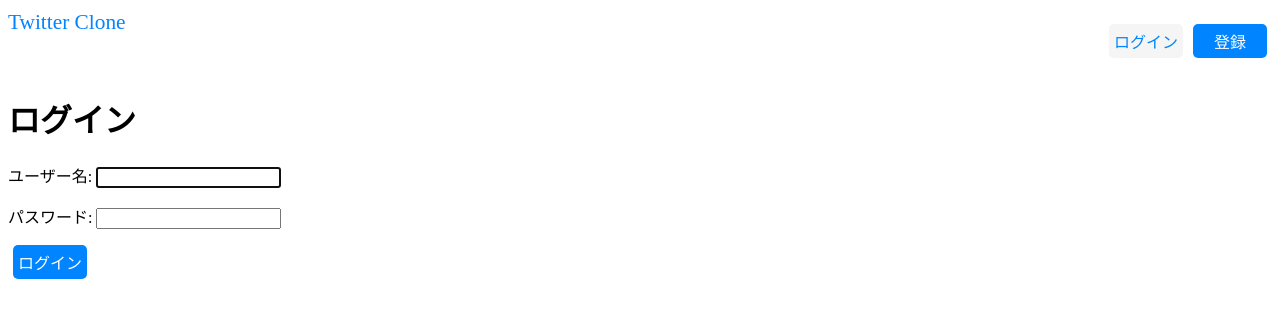
After one commit to shinonome-inc/backend-final-assignment-taman, a Django app: page /accounts/login/ in a window 1280 px wide. The commit adds this page. Shown: the top 318 px of the page. Run offline with Django 4.2, Linux system fonts and the light colour scheme.

Commit message:
correction of the second review

```diff
--- a/accounts/static/css/twitterclone.css
+++ b/accounts/static/css/twitterclone.css
@@ -16,13 +16,15 @@ button {
     border-radius: 5px;
 }
 
-#topbuttons {
+.top {
     width: 70%;
-    text-align: right;
+    display: flex;
+    justify-content: flex-end;
+    list-style: none;
 }
 
-#topbuttons button {
-    width: 74px;
+.topbuttons {
+    width: 74px
 }
 
 .blueback {
@@ -36,3 +38,10 @@ button {
     border: none;
     color: rgb(0, 132, 255);
 }
+
+#usericon {
+    font-size: 12pt;
+    padding: 5px 5px;
+    margin: 0 5px;
+    color: rgb(0, 132, 255);
+}
--- a/accounts/urls.py
+++ b/accounts/urls.py
@@ -1,17 +1,15 @@
-# from django.contrib.auth import views as auth_views
+from django.contrib.auth import views as auth_views
 from django.urls import path
 
 from . import views
-
-# from django.shortcuts import render
 
 app_name = "accounts"
 
 urlpatterns = [
     path("signup/", views.SignupView.as_view(), name="signup"),
-    # path('login/', auth_views.LoginView.as_view(), name='login'),
-    # path('logout/', auth_views.LogoutView.as_view(), name='logout'),
-    # path('<str:username>/', views.UserProfileView.as_view(), name='user_profile'),
+    path("login/", auth_views.LoginView.as_view(), name="login"),
+    path("logout/", auth_views.LogoutView.as_view(), name="logout"),
+    # path("<str:username>/", views.UserProfileView.as_view(), name="user_profile"),
     # path('<str:username>/follow/', views.FollowView.as_view(), name='follow'),
     # path('<str:username>/unfollow/', views.UnFollowView, name='unfollow'),
     # path('<str:username>/following_list/', views.FollowingListView.as_view(), name='following_list'),
--- a/mysite/settings.py
+++ b/mysite/settings.py
@@ -125,3 +125,7 @@ STATIC_URL = "static/"
 DEFAULT_AUTO_FIELD = "django.db.models.BigAutoField"
 
 AUTH_USER_MODEL = "accounts.User"
+
+LOGIN_REDIRECT_URL = "tweets:home"
+
+LOGOUT_REDIRECT_URL = "/"
--- a/templates/base.html
+++ b/templates/base.html
@@ -12,12 +12,29 @@
 <body>
   <header>
     <p id="logo">Twitter Clone</p>
-    <div id="topbuttons">
-      <button type="button" class="whiteback">ログイン</button>
-      <a href="{% url 'accounts:signup' %}">
-        <button type="button" class="blueback">登録</button>
-      </a>
-    </div>
+    {% if request.user.is_authenticated %}
+    <ul class="top">
+      <li>
+        <a href="{% url 'accounts:logout' %}">
+          <button type="button" class="topbuttons whiteback">Logout</button>
+        </a>
+      </li>
+      <li id="usericon">{{ user }}</li>
+    </ul>
+    {% else %}
+    <ul class="top">
+      <li>
+        <a href="{% url 'accounts:login' %}">
+          <button type="button" class="topbuttons whiteback">ログイン</button>
+        </a>
+      </li>
+      <li>
+        <a href="{% url 'accounts:signup' %}">
+          <button type="button" class="topbuttons blueback">登録</button>
+        </a>
+      </li>
+    </ul>
+    {% endif %}
   </header>
   {% block content %}
   {% endblock %}
--- /dev/null
+++ b/templates/registration/login.html
@@ -0,0 +1,16 @@
+{% extends "base.html" %}
+
+{%load static %}
+
+<link rel="stylesheet" href="{% static 'css/twitterclone.css' %}">
+
+{% block title %}Log In{% endblock %}
+
+{% block content %}
+<h1>ログイン</h1>
+<form method="post">
+    {{ form.as_p }}
+    {% csrf_token %}
+    <button type="submit" class="blueback">ログイン</button>
+</form>
+{% endblock %}
```
Also changed, not shown: accounts/forms.py (+7 -1 lines), accounts/tests.py (+9 -2 lines), templates/accounts/logout.html (added, +11 -0 lines).
